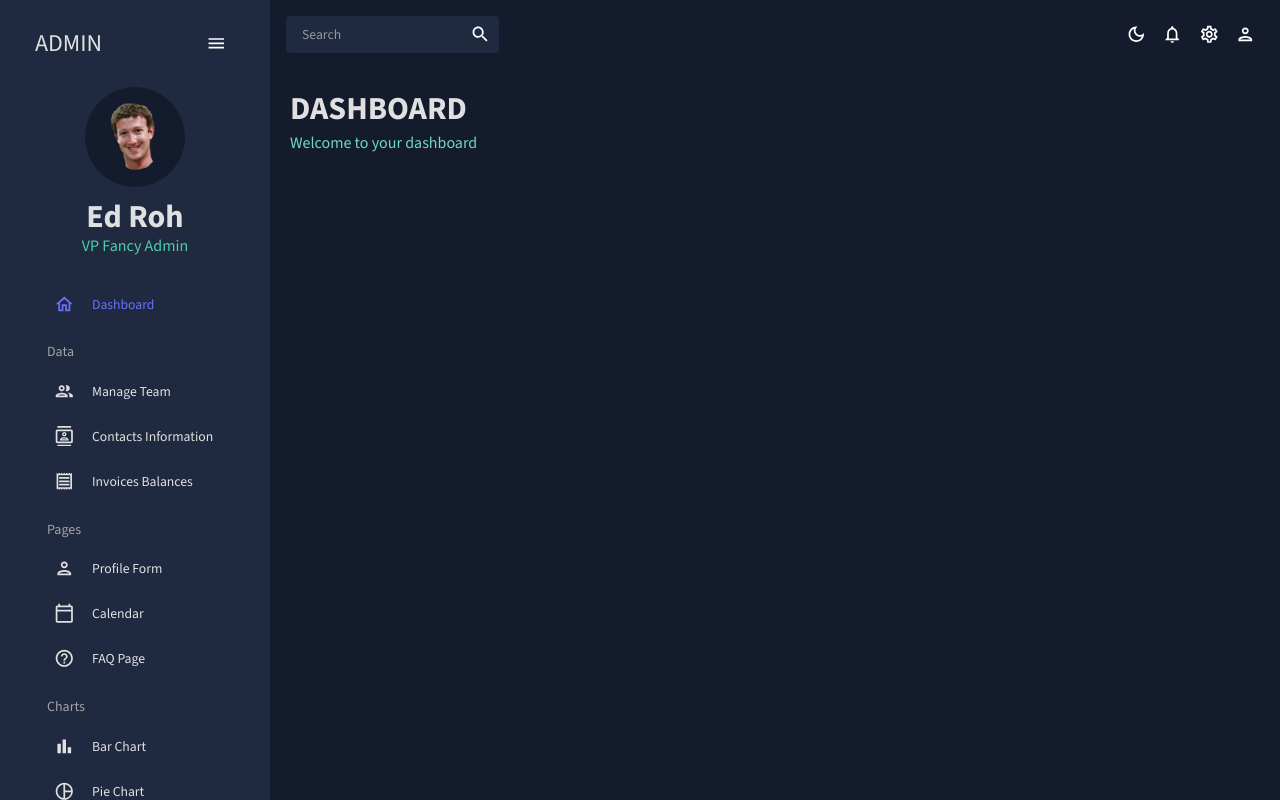
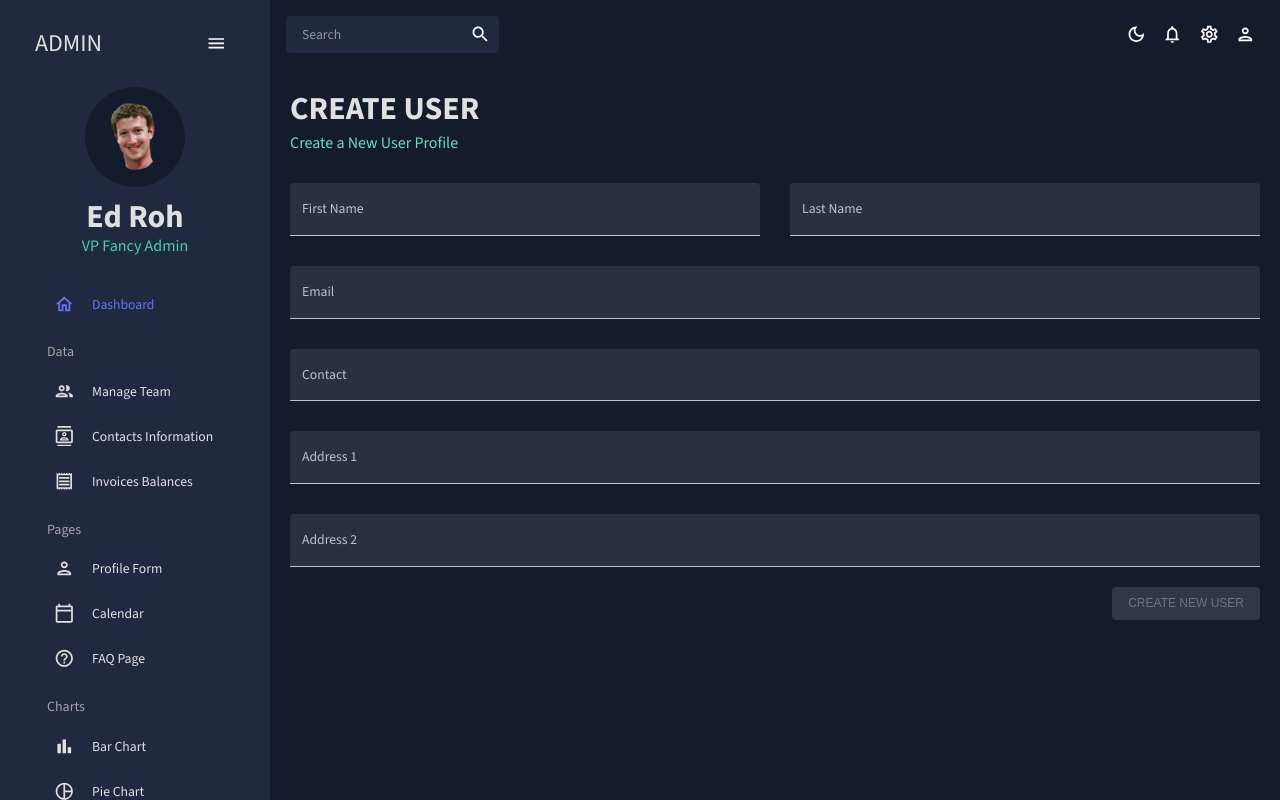
Before and after one commit to NguyenTanPil/admin-dashboard, a React (Vite) app: page /form in a window 1280 px wide. Built offline with nearby package versions, Linux system fonts and the light colour scheme; a web font is replaced by a local one.

Commit message:
Add the form

```diff
--- a/package.json
+++ b/package.json
@@ -25,6 +25,7 @@
 		"@nivo/line": "^0.83.0",
 		"@nivo/pie": "^0.83.0",
 		"formik": "^2.4.2",
+		"lodash": "^4.17.21",
 		"react": "^18.2.0",
 		"react-dom": "^18.2.0",
 		"react-pro-sidebar": "^0.7.1",
--- a/src/main.jsx
+++ b/src/main.jsx
@@ -7,6 +7,7 @@
 import Team from './scenes/team/index.jsx';
 import Contacts from './scenes/contacts/index.jsx';
 import Invoices from './scenes/invoices/index.jsx';
+import Form from './scenes/form/index.jsx';
 
 const router = createBrowserRouter([
 	{
@@ -31,7 +32,7 @@
 			},
 			{
 				path: '/form',
-				element: <Dashboard />,
+				element: <Form />,
 			},
 			{
 				path: '/bar',
--- /dev/null
+++ b/src/scenes/form/constants.js
@@ -0,0 +1,21 @@
+import * as yup from 'yup';
+
+export const initialValues = {
+	firstName: '',
+	lastName: '',
+	email: '',
+	contact: '',
+	address1: '',
+	address2: '',
+};
+
+const phoneRegExp = /^((\+[1-9]{1,4}[ -]?)|(\([0-9]{2,3}\)[ -]?)|([0-9]{2,4})[ -]?)*?[0-9]{3,4}[ -]?[0-9]{3,4}$/;
+
+export const userSchema = yup.object().shape({
+	firstName: yup.string().required('This field is required'),
+	lastName: yup.string().required('This field is required'),
+	contact: yup.string().matches(phoneRegExp, 'Phone number is not valid').required('This field is required'),
+	email: yup.string().email('Email is not valid').required('This field is required'),
+	address1: yup.string().required('This field is required'),
+	address2: yup.string().required('This field is required'),
+});
--- /dev/null
+++ b/src/scenes/form/index.jsx
@@ -0,0 +1,149 @@
+import { Box, Button, TextField, useMediaQuery } from '@mui/material';
+import { Formik } from 'formik';
+import { isEmpty } from 'lodash';
+import Header from '../../components/Header';
+import { initialValues, userSchema } from './constants';
+
+const Form = () => {
+	const isNoneMobile = useMediaQuery('(min-width:600px)');
+
+	const handelSubmitForm = (values) => {
+		console.log({ values });
+	};
+
+	return (
+		<Box m='20px'>
+			<Header
+				title='CREATE USER'
+				subtitle='Create a New User Profile'
+			/>
+			<Formik
+				onSubmit={handelSubmitForm}
+				initialValues={initialValues}
+				validationSchema={userSchema}
+			>
+				{({ values, errors, touched, handleBlur, handleChange, handleSubmit }) => (
+					<form onSubmit={handleSubmit}>
+						<Box
+							display='grid'
+							gap='30px'
+							gridTemplateColumns='repeat(4, minmax(0, 1fr))'
+							sx={{
+								'& > div': {
+									gridColumn: isNoneMobile ? undefined : 'span 4',
+								},
+							}}
+						>
+							<TextField
+								fullWidth={true}
+								variant='filled'
+								type='text'
+								label='First Name'
+								name='firstName'
+								value={values.firstName}
+								error={!!touched.firstName && !!errors.firstName}
+								helperText={touched.firstName && errors.firstName}
+								onBlur={handleBlur}
+								onChange={handleChange}
+								sx={{
+									gridColumn: 'span 2',
+								}}
+							/>
+							<TextField
+								fullWidth={true}
+								variant='filled'
+								type='text'
+								label='Last Name'
+								name='lastName'
+								value={values.lastName}
+								error={!!touched.lastName && !!errors.lastName}
+								helperText={touched.lastName && errors.lastName}
+								onBlur={handleBlur}
+								onChange={handleChange}
+								sx={{
+									gridColumn: 'span 2',
+								}}
+							/>
+							<TextField
+								fullWidth={true}
+								variant='filled'
+								type='text'
+								label='Email'
+								name='email'
+								value={values.email}
+								error={!!touched.email && !!errors.email}
+								helperText={touched.email && errors.email}
+								onBlur={handleBlur}
+								onChange={handleChange}
+								sx={{
+									gridColumn: 'span 4',
+								}}
+							/>
+							<TextField
+								fullWidth={true}
+								variant='filled'
+								type='text'
+								label='Contact'
+								name='contact'
+								value={values.contact}
+								error={!!touched.contact && !!errors.contact}
+								helperText={touched.contact && errors.contact}
+								onBlur={handleBlur}
+								onChange={handleChange}
+								sx={{
+									gridColumn: 'span 4',
+								}}
+							/>
+							<TextField
+								fullWidth={true}
+								variant='filled'
+								type='text'
+								label='Address 1'
+								name='address1'
+								value={values.address1}
+								error={!!touched.address1 && !!errors.address1}
+								helperText={touched.address1 && errors.address1}
+								onBlur={handleBlur}
+								onChange={handleChange}
+								sx={{
+									gridColumn: 'span 4',
+								}}
+							/>
+							<TextField
+								fullWidth={true}
+								variant='filled'
+								type='text'
+								label='Address 2'
+								name='address2'
+								value={values.address2}
+								error={!!touched.address2 && !!errors.address2}
+								helperText={touched.address2 && errors.address2}
+								onBlur={handleBlur}
+								onChange={handleChange}
+								sx={{
+									gridColumn: 'span 4',
+								}}
+							/>
+						</Box>
+						<Box
+							display='flex'
+							justifyContent='end'
+							mt='20px'
+						>
+							<Button
+								type='submit'
+								color='secondary'
+								variant='contained'
+								disabled={!isEmpty(errors) || isEmpty(touched)}
+							>
+								Create New User
+							</Button>
+						</Box>
+					</form>
+				)}
+			</Formik>
+		</Box>
+	);
+};
+
+export default Form;
```
Also changed, not shown: 1 other file (tests, documents, lock files or other folders).
